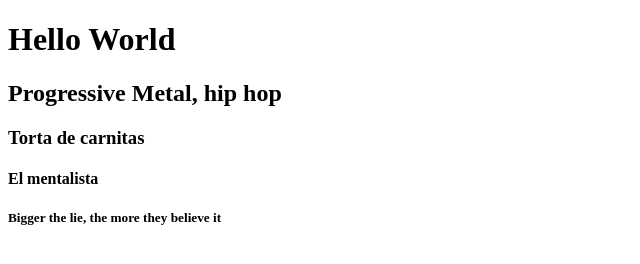
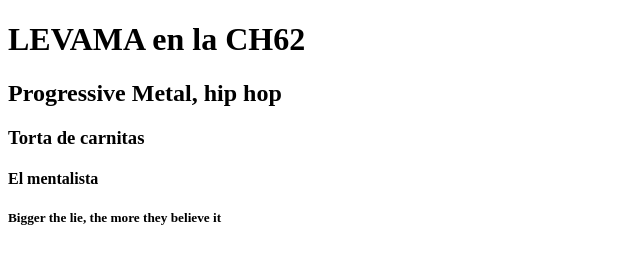
Before and after one commit to LEVAMA2233/CH-62-Mis_Preferencias, a plain HTML site: page index.html in a window 1280 px wide. Shown: the whole page, without its empty margins (0-640 px from the left). Drawn offline with Linux system fonts and the light colour scheme.

Commit message:
feat:Modificacion del titulo h1

```diff
--- a/index.html
+++ b/index.html
@@ -6,7 +6,7 @@
     <title>Document</title>
 </head>
 <body>
-    <h1>Hello World</h1>
+    <h1>LEVAMA en la CH62</h1>
     <h2>Progressive Metal, hip hop</h2>
     <h3>Torta de carnitas</h3>
     <h4>El mentalista</h4>
```
